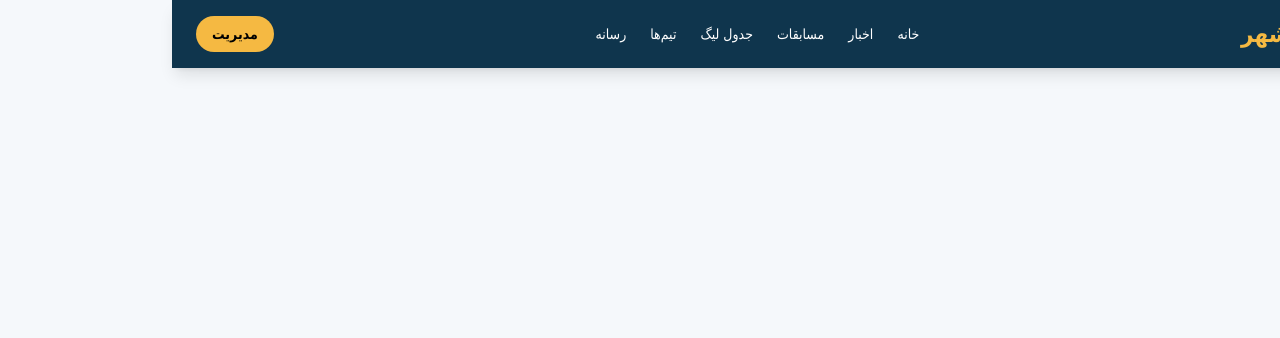
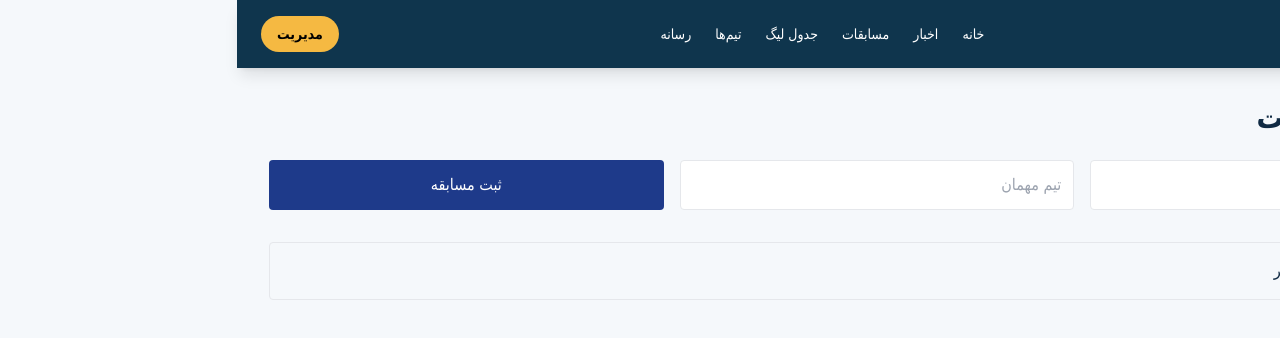
Before and after one commit to mdarzand0315-sys/football-bushehr-v2, a Next.js app: page /admin/matches in a window 1280 px wide. Shown: the top 338 px of the page. Built offline with nearby package versions, Linux system fonts and the light colour scheme.

Commit message:
Build match management admin interface

```diff
--- a/components/admin/MatchManager.tsx
+++ b/components/admin/MatchManager.tsx
@@ -1 +1,30 @@
-export default function MatchManager(){return <div className='p-8'>مدیریت مسابقات</div>}
+"use client";
+
+import { useState } from "react";
+
+export default function MatchManager(){
+ const [matches,setMatches]=useState([
+  {home:"شاهین بوشهر",away:"ایرانجوان بوشهر",date:""}
+ ]);
+ const [home,setHome]=useState("");
+ const [away,setAway]=useState("");
+
+ function addMatch(){
+  if(!home || !away) return;
+  setMatches([...matches,{home,away,date:""}]);
+  setHome("");
+  setAway("");
+ }
+
+ return <main className="p-8">
+  <h1 className="text-3xl font-black mb-6">مدیریت مسابقات</h1>
+  <div className="grid gap-4 md:grid-cols-3 mb-8">
+   <input className="border rounded p-3" placeholder="تیم میزبان" value={home} onChange={e=>setHome(e.target.value)}/>
+   <input className="border rounded p-3" placeholder="تیم مهمان" value={away} onChange={e=>setAway(e.target.value)}/>
+   <button className="rounded bg-blue-900 text-white" onClick={addMatch}>ثبت مسابقه</button>
+  </div>
+  <div className="space-y-3">
+   {matches.map((m,i)=><div key={i} className="border rounded p-4">{m.home} - {m.away}</div>)}
+  </div>
+ </main>
+}
```
